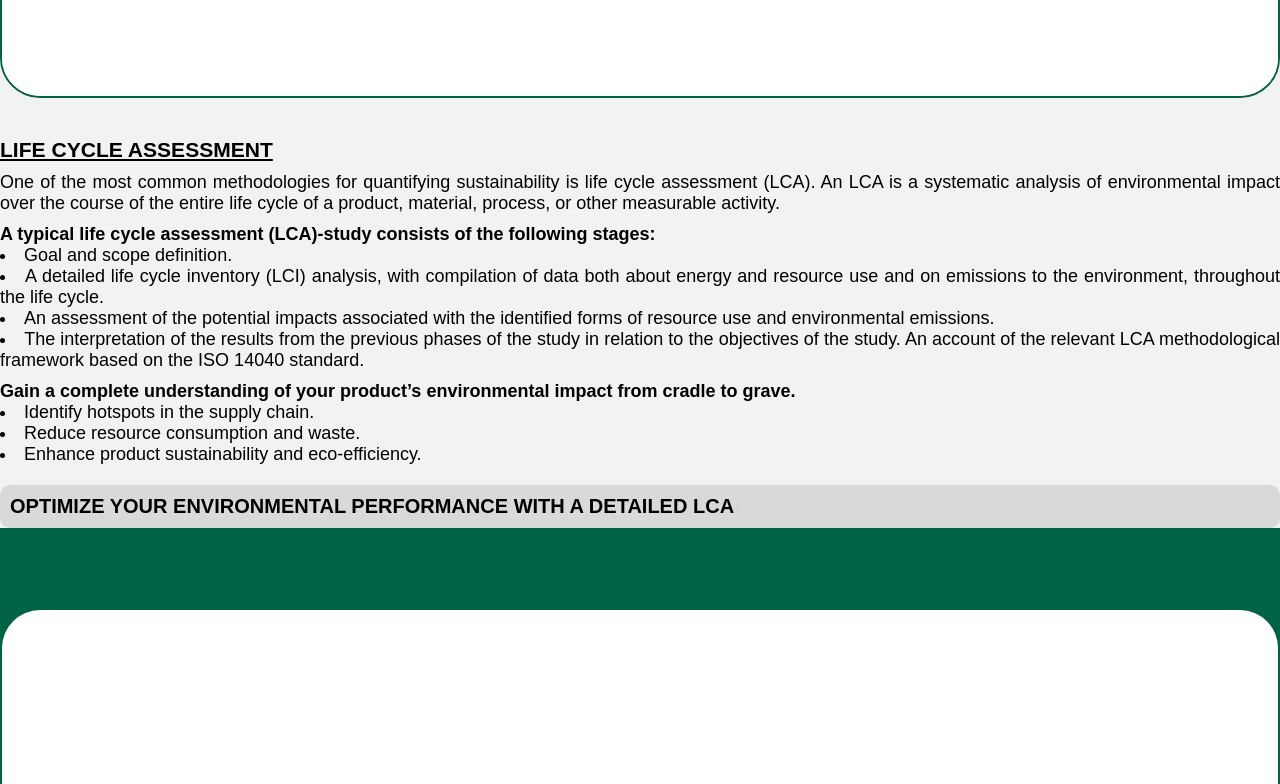
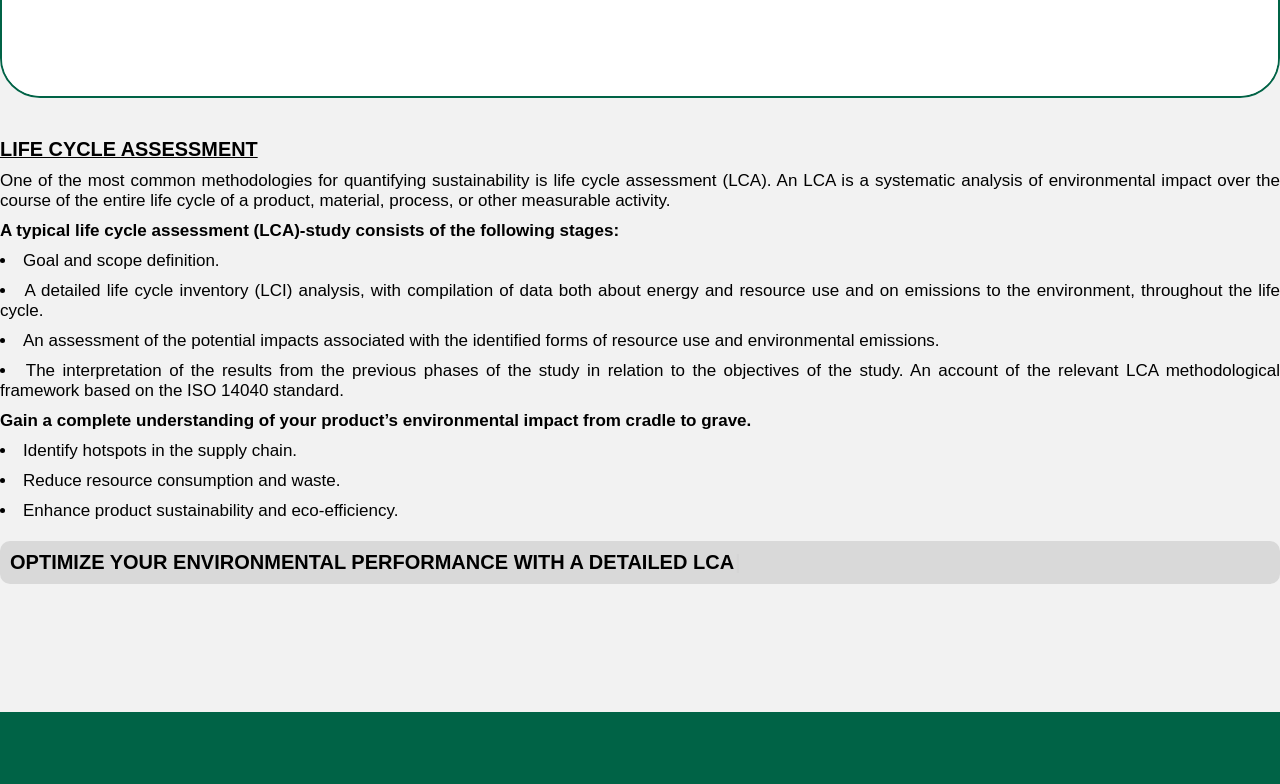
Before and after one commit to Shreyask24/Ujjwal, a React (Vite) app: page /services in a window 1280 px wide. Shown: the part 1300-2084 px from the top of the page. Built offline with nearby package versions, Linux system fonts and the light colour scheme.

Commit message:
space adjustments

```diff
--- a/src/index.css
+++ b/src/index.css
@@ -215,7 +215,7 @@ html {
     visibility: hidden;
     position: fixed;
     top: 6vh;
-    left: 78vh;
+    left: 72vh;
     width: 95vh;
     /* Initial width */
     height: 53vh;
@@ -256,7 +256,7 @@ html {
     visibility: hidden;
     position: absolute;
     top: 0;
-    left: 39vh;
+    left: 41%;
     padding: 10px;
     list-style-type: none;
     z-index: 1000;
@@ -296,7 +296,7 @@ html {
     visibility: hidden;
     position: absolute;
     top: 0;
-    left: 40vh;
+    left: 39vh;
     padding: 10px;
     list-style-type: none;
     z-index: 1000;
@@ -792,6 +792,11 @@ footer span {
     border: 2px solid var(--green);
 }
 
+.services-content li,
+.services-content-alternate li {
+    margin-top: 10px;
+}
+
 .service-text {
     padding: 50px;
     font-size: 20px;
@@ -999,9 +1004,13 @@ details>summary {
     width: 70vh;
 }
 
+.details-1 li {
+    margin-top: 5px;
+}
+
 .subdetails {
     margin-left: 20px;
-    margin-top: 10px;
+    margin-top: 15px;
 }
 
 
@@ -1824,11 +1833,14 @@ details>summary {
 
     .service-text {
         padding: 0;
-        font-size: 18px;
+        font-size: 17px;
         text-align: justify;
         width: 100%;
     }
 
+    .services-typewriter {
+        margin-bottom: 10%;
+    }
 
 
 
--- a/src/screens/QuickLinks.jsx
+++ b/src/screens/QuickLinks.jsx
@@ -37,7 +37,7 @@ const QuickLinks = () => {
 
                     <div>
                         <ul>
-                            <h1>Services</h1>
+                            <h1>Environmental Services</h1>
                             <li><Link to="/services" state={{ section: "life-cycle-assessment" }}>Life Cycle Assessment</Link></li>
                             <li><Link to="/services" state={{ section: "product-carbon-footprint" }}>Product Carbon Footprint</Link></li>
                             <li><Link to="/services" state={{ section: "greenhouse-gas-emission" }}>Greenhouse Gas Emission</Link></li>
```
Also changed, not shown: src/screens/Services.jsx (+0 -10 lines).
